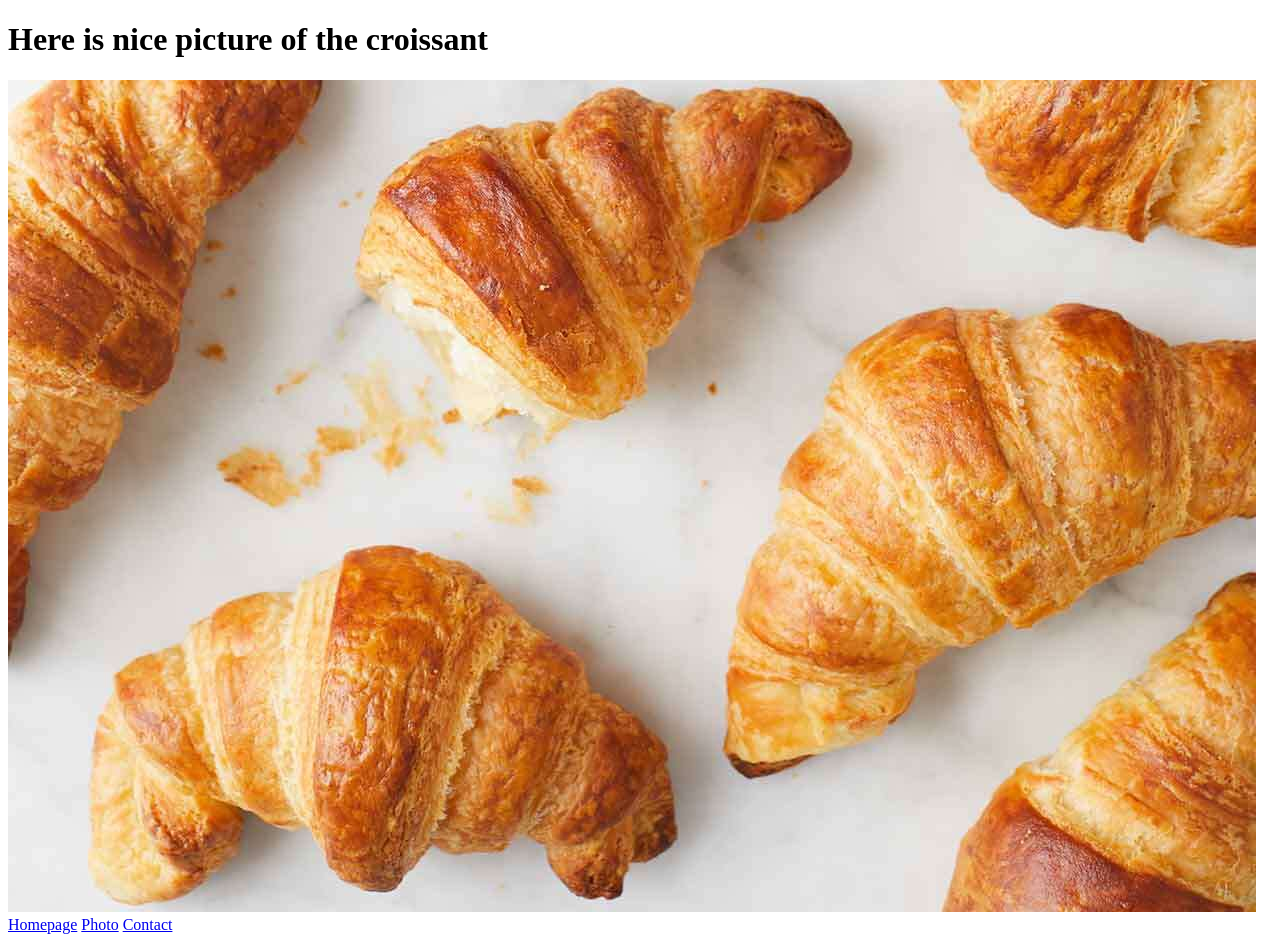
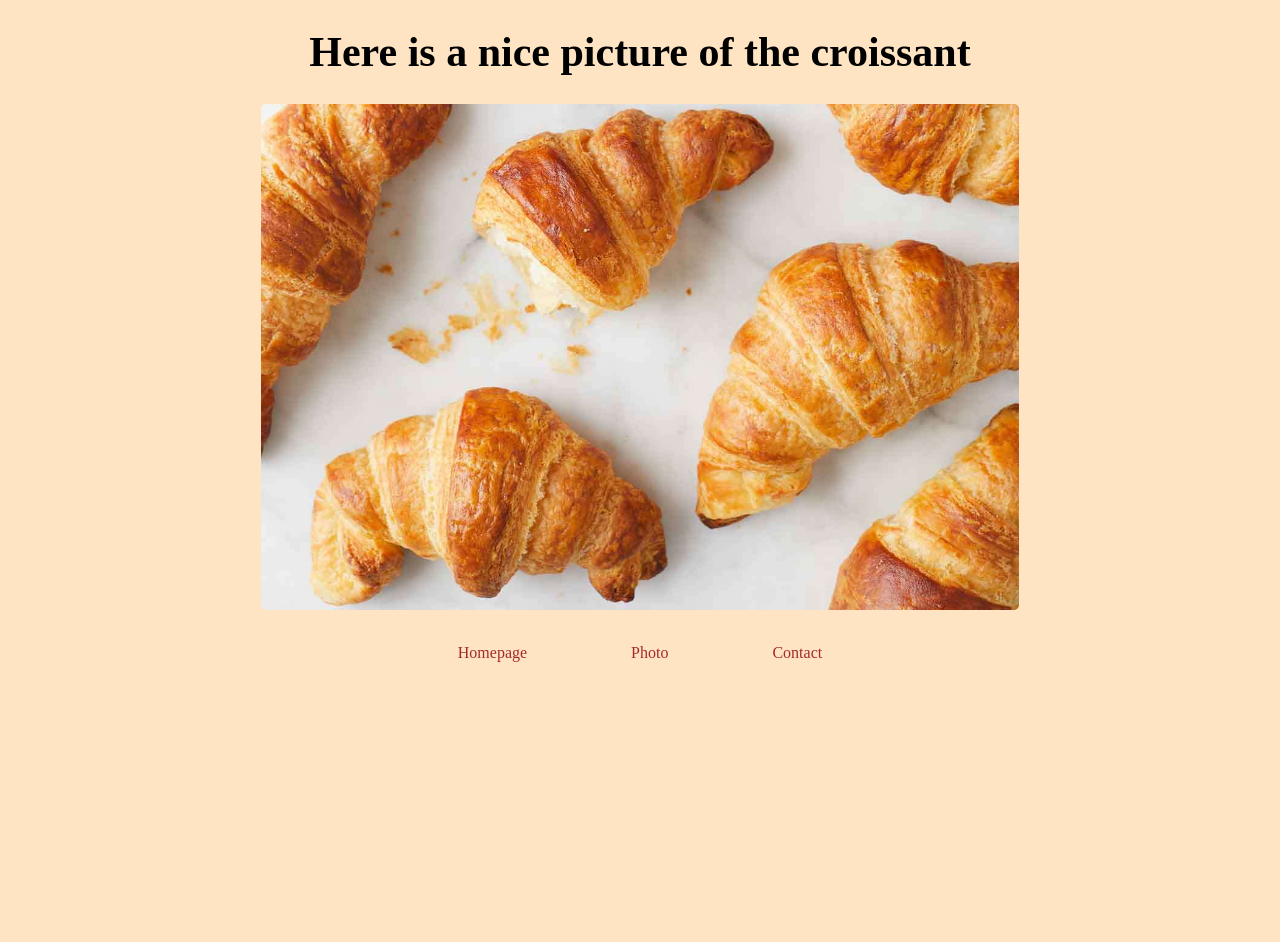
Before and after one commit to Julie-jul/Croissant, a plain HTML site: page photo.html in a window 1280 px wide. After the commit the page ends 800 px from the top, so only its background shows below. Drawn offline with Linux system fonts and the light colour scheme.

Commit message:
Added a styling

```diff
--- a/photo.html
+++ b/photo.html
@@ -4,10 +4,12 @@
     <meta charset="UTF-8" />
     <meta http-equiv="X-UA-Compatible" content="IE=edge" />
     <meta name="viewport" content="width=device-width, initial-scale=1.0" />
+    <link href="style.css" rel="stylesheet" type="text/css" />
+
     <title>Document</title>
   </head>
   <body>
-    <h1>Here is nice picture of the croissant</h1>
+    <h1>Here is a nice picture of the croissant</h1>
     <img src="croisant.jpeg" alt="croisant" />
     <div class="menu">
       <a href="index.html">Homepage</a>
--- /dev/null
+++ b/style.css
@@ -0,0 +1,29 @@
+h1 {
+  text-align: center;
+  font-size: 42px;
+}
+
+body {
+  text-align: center;
+}
+img {
+  max-width: 60%;
+  height: auto;
+  border-radius: 5px;
+}
+
+.menu a {
+  margin: 50px;
+}
+.menu {
+  margin: 30px auto;
+}
+
+a {
+  color: brown;
+  text-decoration: none;
+}
+
+body {
+  background: bisque;
+}
```
Also changed, not shown: contact.html (+2 -0 lines), index.html (+4 -0 lines).
